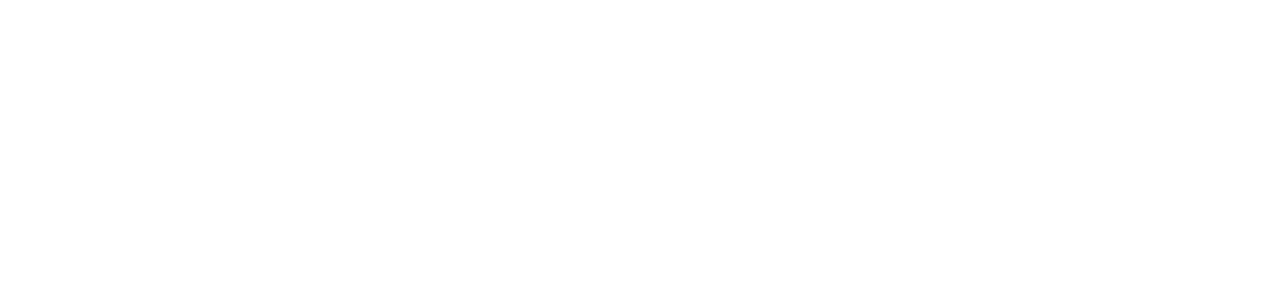
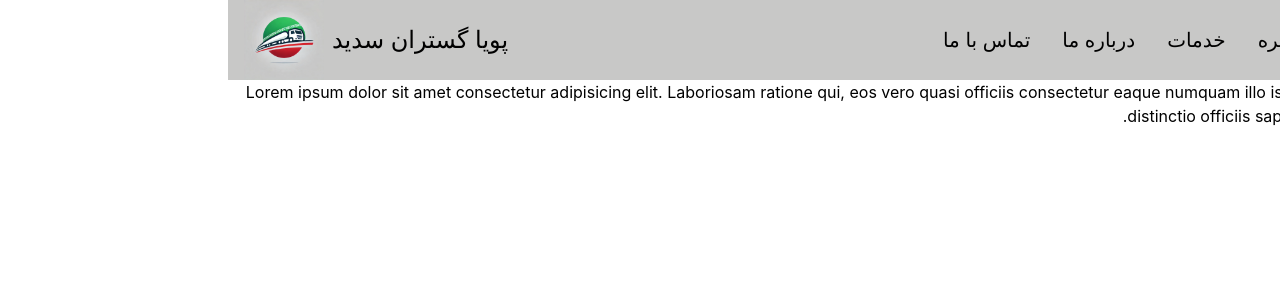
Before and after one commit to m-ghiasi/pouya-gostaran-sadid, a React (Vite) app: page /HomePage/kahab in a window 1280 px wide. Before the commit this address had no page. Shown: the top 300 px of the page. Built offline with nearby package versions, Linux system fonts and the light colour scheme.

Commit message:
set routing

```diff
--- a/src/App.tsx
+++ b/src/App.tsx
@@ -7,15 +7,29 @@
 import ContactUs from "./pages/ContactUs";
 import About from "./pages/About";
 import Layout from "./pages/Layout";
+import Paper from "./pages/Paper";
+import License from "./pages/License";
+import CheshmAndaz from "./pages/CheshmAndaz";
+import Dispaching from "./pages/Dispaching";
+import Ability from "./pages/Ability";
+import Kahab from "./pages/kahab";
 
 function App() {
   return (
     <div className="">
       <Routes>
-        <Route path="" element={<Layout />}>
-          <Route path="/" element={<HomePage />}>
-            <Route  path="HomePage" element={<HomePage />}></Route>
-          </Route>
+        <Route path="/" element={<Layout />}>
+          <Route index element={<HomePage />}></Route>
+          <Route path="HomePage" element={<HomePage />}></Route>
+
+
+          <Route  path="HomePage/paper" element={<Paper />}></Route>
+          <Route  path="HomePage/License" element={<License />}></Route>
+          <Route  path="HomePage/CheshmAndaz" element={< CheshmAndaz/>}></Route>
+          <Route  path="HomePage/Dispaching" element={<Dispaching />}></Route>
+          <Route  path="HomePage/kahab" element={<Kahab />}></Route>
+          <Route  path="HomePage/Ability" element={<Ability />}></Route>
+
 
           <Route path="Managers" element={<Managers />}></Route>
           <Route path="Services" element={<Services />}></Route>
--- a/src/components/Card/index.tsx
+++ b/src/components/Card/index.tsx
@@ -1,8 +1,10 @@
-type PropsTypes ={lable:string;lable2:string; onClick ?:()=> void; srcImage: string }
+import { NavLink } from "react-router";
+
+type PropsTypes ={lable:string;lable2:string;to:string; onClick ?:()=> void; srcImage: string }
 
 export default function Card(props:PropsTypes){
     return(
-        <article className="flex gap-2 p-2 my-2 ">
+        <NavLink to={props.to} className="flex gap-2 p-2 my-2 ">
             <div className="border-2 rounded-full border-red-600 p-4">
                 <img src={props.srcImage} className="w-10 h-10" alt="" />
             </div>
@@ -10,7 +12,6 @@
                 <h1 className="text-2xl">{props.lable}</h1>
                 <p >{props.lable2}</p>
             </div>
-        </article>
-
+        </NavLink>
     )
 }
--- a/src/components/Header/index.tsx
+++ b/src/components/Header/index.tsx
@@ -2,6 +2,7 @@
 import { NavLink } from "react-router";
 import logo from "../../assets/logo-2.webp";
 import { FaBars, FaTimes } from "react-icons/fa";
+import Logo from "../Logo";
 
 export default function Header() {
   const [isOpen, setIsOpen] = useState(false);
@@ -16,6 +17,7 @@
       // if (menuRef.current && event.target instanceof Node && !menuRef.current.contains(event.target)) {
       //   setIsOpen(false);
     };
+
     document.addEventListener("mousedown", handleClickOutside);
     return () => {
       document.removeEventListener("mousedown", handleClickOutside);
@@ -34,36 +36,32 @@
 
   const handelClick = () => {
     setIsOpen(false);
-
   };
 
   return (
     <header className="bg-[#c8c8c7]  h-20 flex items-center ">
       <div className="container mx-auto flex justify-between items-center ">
-        <NavLink
-          to={"/HomePage"}
-          className="md:hidden p-4 flex gap-2 items-center"
-        >
-          <img src={logo} className="w-20 h-20" alt="" />
-          <p className="text-2xl">پویا گستران سدید</p>
-        </NavLink>
         <button className="md:hidden p-4" onClick={() => setIsOpen(!isOpen)}>
           {isOpen ? <FaTimes /> : <FaBars />}
         </button>
+        <Logo className="md:hidden"/>
 
         {/* منو دسکتاپ */}
 
         <nav className="hidden md:flex gap-8 p-5 text-xl ">
-          {items.map((item:any) => (
+          {items.map((item: any) => (
             <NavLink
               key={item.to}
               to={item.to}
-              className={({ isActive }) => (isActive ? "text-red-800 my-border p-2" : "text-black my-border p-2")}
+              className={({ isActive }) =>
+                isActive ? "text-red-800 " : "text-black "
+              }
             >
               {item.label}
             </NavLink>
           ))}
         </nav>
+        <Logo className="hidden md:block"/>
       </div>
 
       {/* موبایل منو */}
@@ -74,16 +72,18 @@
           isOpen ? "opacity-100 translate-x-0" : "opacity-0 translate-x-full"
         } flex flex-col gap-2 text-xl  bg-[#c8c8c7] w-[80%] h-full absolute right-0 top-10 transition-all duration-500 ease-in-out p-4 z-10`}
       >
-        {items.map((item)=>(
+        {items.map((item) => (
           <NavLink
-          to={item.to}
-          key={item.label}
-          onClick={handelClick}
-          className={({ isActive }) =>
-            `${isActive ? "text-red-800" : "text-black"} my-border p-2`}>{item.label}</NavLink>
-
+            to={item.to}
+            key={item.label}
+            onClick={handelClick}
+            className={({ isActive }) =>
+              `${isActive ? "text-red-800" : "text-black"} my-border p-2`
+            }
+          >
+            {item.label}
+          </NavLink>
         ))}
-
       </div>
     </header>
   );
--- /dev/null
+++ b/src/components/Logo/index.tsx
@@ -0,0 +1,25 @@
+import { NavLink } from "react-router";
+import logo from "../../assets/logo-2.webp";
+
+
+type PropType={
+    className:string;
+}
+export default function Logo(prop:PropType) {
+
+
+  return (
+    <div className={prop.className}>
+      <NavLink
+
+
+        to={"/HomePage"}
+        className=" p-4 flex gap-2 items-center "
+      >
+
+        <p className="text-2xl">پویا گستران سدید</p>
+        <img src={logo} className="w-20 h-20" alt="" />
+      </NavLink>
+    </div>
+  );
+}
--- /dev/null
+++ b/src/pages/Ability/index.tsx
@@ -0,0 +1,9 @@
+
+export default function Ability(){
+    return (
+        <article>
+
+            Lorem ipsum dolor sit amet consectetur adipisicing elit. Laboriosam ratione qui, eos vero quasi officiis consectetur eaque numquam illo iste. Voluptatum corrupti labore distinctio officiis sapiente natus, sint fugiat veniam.
+        </article>
+    )
+}
--- /dev/null
+++ b/src/pages/CheshmAndaz/index.tsx
@@ -0,0 +1,10 @@
+// import { Outlet } from "react-router";
+
+export default function CheshmAndaz(){
+    return (
+        <article>
+            {/* <Outlet/> */}
+            Lorem ipsum dolor sit amet consectetur adipisicing elit. Laboriosam ratione qui, eos vero quasi officiis consectetur eaque numquam illo iste. Voluptatum corrupti labore distinctio officiis sapiente natus, sint fugiat veniam.
+        </article>
+    )
+}
--- /dev/null
+++ b/src/pages/Dispaching/index.tsx
@@ -0,0 +1,10 @@
+
+
+export default function Dispaching(){
+    return (
+        <article>
+
+            Lorem ipsum dolor sit amet consectetur adipisicing elit. Laboriosam ratione qui, eos vero quasi officiis consectetur eaque numquam illo iste. Voluptatum corrupti labore distinctio officiis sapiente natus, sint fugiat veniam.
+        </article>
+    )
+}
--- a/src/pages/HomePage/index.tsx
+++ b/src/pages/HomePage/index.tsx
@@ -9,8 +9,28 @@
 import Name from "../../components/Name";
 import Footer from "../../components/Footer";
 import Customer from "../../components/Customer";
+import {  Outlet } from "react-router";
 
 export default function HomePage() {
+type ItmTypes={
+  to:string;
+  lable:string;
+  lable2:string;
+  srcImage:any
+}
+const data:ItmTypes[]= [
+  {to:"paper" , lable:"منشور", lable2:" منشور برند شرکت پویا گستران سدید ",srcImage:manshor},
+  {to:"CheshmAndaz" , lable:"چشم اندار", lable2:" استراتژی و چشم انداز شرکت پویا گستران سدید",srcImage:binahayat},
+  {to:"Ability" , lable:"توانایی ها", lable2:" توانایی و دستور عمل های در حال اجرا",srcImage:tanzimat},
+  {to:"License" , lable:"گواهی نامه ها", lable2:"گواهی رضایت مشتری و ISO",srcImage:gavahinameh},
+  {to:"kahab" , lable:"کهاب", lable2:" طرح زیست محیطی کهاب",srcImage:kahab},
+  {to:"Dispaching" , lable:"دیسپاچینگ", lable2:"جرای طرح دیسپچینگ توسط شرکت های مورد تایید",srcImage:monitor},
+
+
+]
+
+
+
   return (
     <div>
       <MySlider />
@@ -20,36 +40,23 @@
 
 
       <div className=" flex flex-col p-4 md:grid grid-cols-3 gap-y-3">
-        <Card
-          srcImage={manshor}
-          lable="منشور"
-          lable2=" منشور برند شرکت پویا گستران سدید "
-        />
-        <Card
-          srcImage={binahayat}
-          lable="چشم اندار"
-          lable2=" استراتژی و چشم انداز شرکت پویا گستران سدید "
-        />
-        <Card
-          srcImage={tanzimat}
-          lable="توانایی ها"
-          lable2=" توانایی و دستور عمل های در حال اجرا"
-        />
-        <Card
-          srcImage={gavahinameh}
-          lable="گواهی نامه ها"
-          lable2=" گواهی رضایت مشتری و ISO"
-        />
-        <Card srcImage={kahab} lable="کهاب" lable2=" طرح زیست محیطی کهاب" />
-        <Card
-          srcImage={monitor}
-          lable="دیسپاچینگ"
-          lable2=" جرای طرح دیسپچینگ توسط شرکت های مورد تایید"
-        />
+        {data.map((d)=>(
+          <Card
+          to={d.to}
+          key={d.to}
+          srcImage={d.srcImage}
+          lable={d.lable}
+          lable2={d.lable2}/>
+
+        ))}
+
+
+
       </div>
       <Name label="نهاد ها و شرکت های همکار"/>
       <Customer/>
       <Footer/>
+      <Outlet/>
     </div>
   );
 }
--- /dev/null
+++ b/src/pages/Kahab/index.tsx
@@ -0,0 +1,10 @@
+
+
+export default function Kahab(){
+    return (
+        <article>
+
+            Lorem ipsum dolor sit amet consectetur adipisicing elit. Laboriosam ratione qui, eos vero quasi officiis consectetur eaque numquam illo iste. Voluptatum corrupti labore distinctio officiis sapiente natus, sint fugiat veniam.
+        </article>
+    )
+}
--- /dev/null
+++ b/src/pages/License/index.tsx
@@ -0,0 +1,10 @@
+
+
+export default function License(){
+    return (
+        <article>
+
+            Lorem ipsum dolor sit amet consectetur adipisicing elit. Laboriosam ratione qui, eos vero quasi officiis consectetur eaque numquam illo iste. Voluptatum corrupti labore distinctio officiis sapiente natus, sint fugiat veniam.
+        </article>
+    )
+}
--- /dev/null
+++ b/src/pages/Paper/index.tsx
@@ -0,0 +1,10 @@
+
+
+export default function Paper(){
+    return (
+        <article>
+
+            Lorem ipsum dolor sit amet consectetur adipisicing elit. Laboriosam ratione qui, eos vero quasi officiis consectetur eaque numquam illo iste. Voluptatum corrupti labore distinctio officiis sapiente natus, sint fugiat veniam.
+        </article>
+    )
+}
```
